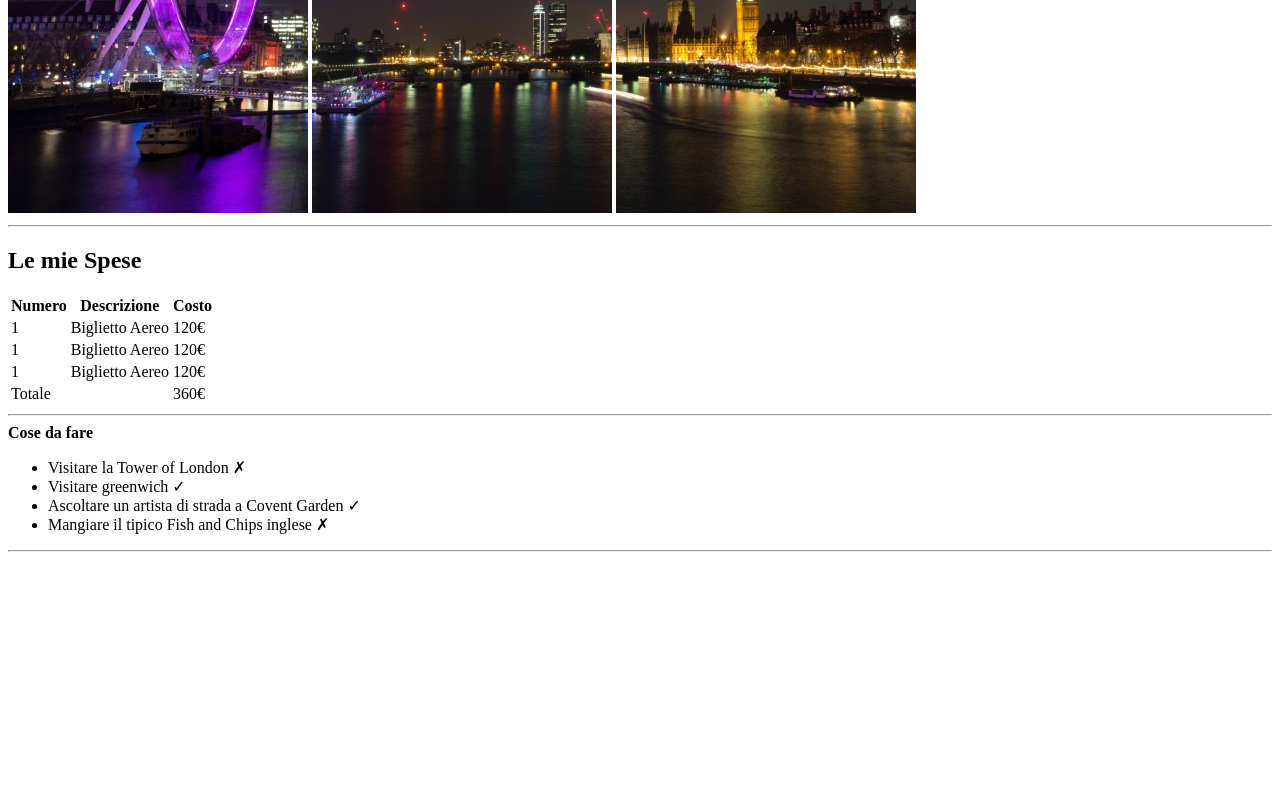
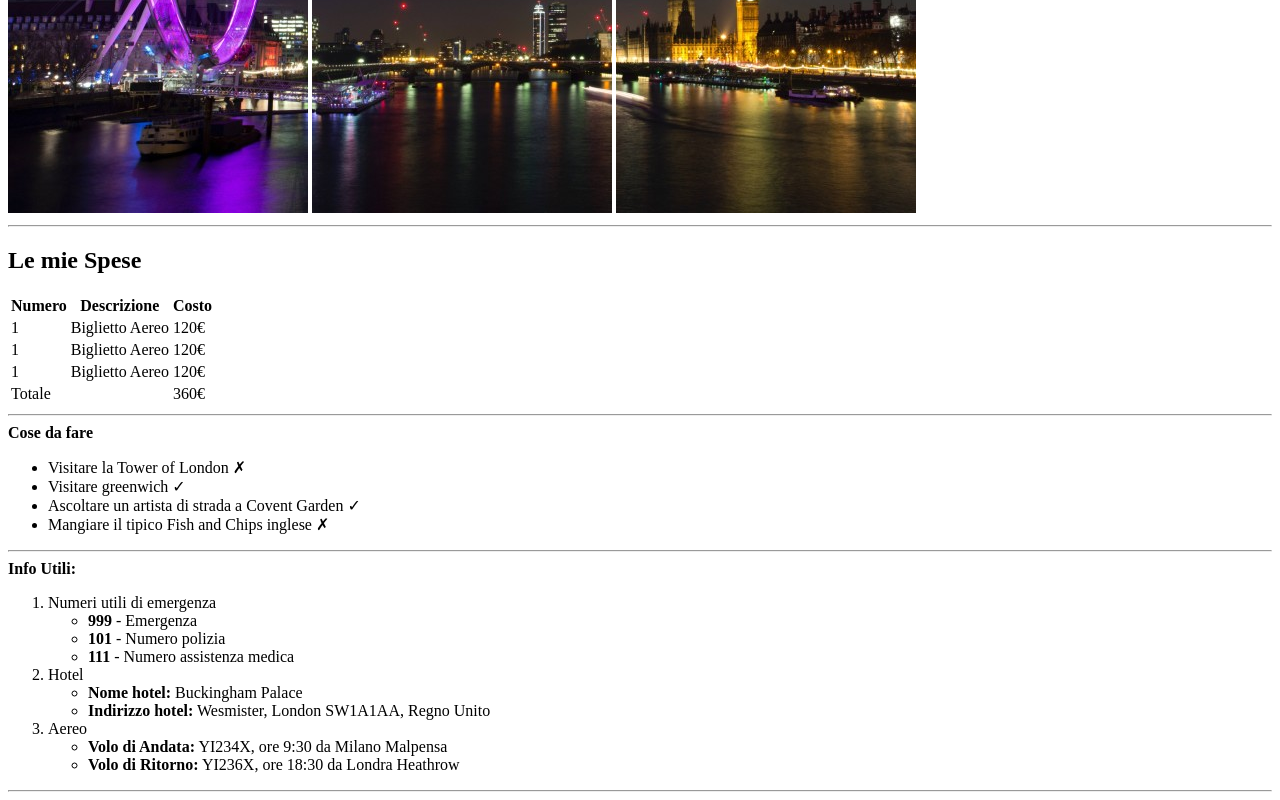
Before and after one commit to RiccardoMacchi/html-london-trip, a plain HTML site: page index.html in a window 1280 px wide. Shown: the part 467-1267 px from the top of the page. Before the commit the page ends 1027 px from the top, so only its background shows below. Drawn offline with Linux system fonts and the light colour scheme.

Commit message:
info utili - fine main

```diff
--- a/index.html
+++ b/index.html
@@ -6,7 +6,7 @@
     <title>Document</title>
 </head>
 <body>
-    <!-- intestazione -->
+<!-- intestazione -->
     <header>
         <h1>Il mio viaggio a Londra</h1>
         <img src="img/pexels-bill-emrich-230794-0.jpg" alt="ruota di Londra">
@@ -14,10 +14,10 @@
         <img src="img/pexels-bill-emrich-230794-2.jpg" alt="fine del ponte e BigBang">
     </header>
     <hr>
-    <!-- annotazioni di viaggio -->
+<!-- annotazioni di viaggio -->
     <main>
         <h2>Le mie Spese</h2>
-    <!-- Intestazione tabella -->
+<!-- Intestazione tabella -->
         <table>
             <thead>
                 <tr>
@@ -26,7 +26,7 @@
                     <th>Costo</th>
                 </tr>
             </thead>
-    <!-- corpo tabella -->
+<!-- corpo tabella -->
             <tbody>
                 <tr>
                     <td>1</td>
@@ -44,7 +44,7 @@
                     <td>120€</td>
                 </tr>
             </tbody>
-    <!-- fine tabella -->
+<!-- fine tabella -->
             <tfoot>
                 <tr>
                     <td>Totale</td>
@@ -54,6 +54,7 @@
             </tfoot>
         </table>
     <hr>
+<!-- lista cose da fare -->
         <strong>Cose da fare</strong>
         <ul>
             <li>Visitare la Tower of London &cross;</li>
@@ -62,7 +63,27 @@
             <li>Mangiare il tipico Fish and Chips inglese &cross;</li>
         </ul>
     <hr>
-
+ <!-- lista cose utili -->
+        <strong>Info Utili:</strong>
+        <ol>
+            <li>Numeri utili di emergenza</li>
+                <ul>
+                    <li><b>999</b> - Emergenza</li>
+                    <li><b>101</b> - Numero polizia</li>
+                    <li><b>111</b> - Numero assistenza medica</li>
+                </ul>
+            <li>Hotel</li>
+                <ul>
+                    <li><b>Nome hotel:</b> Buckingham Palace</li>
+                    <li><b>Indirizzo hotel:</b> Wesmister, London SW1A1AA, Regno Unito</li>
+                </ul>
+            <li>Aereo</li>
+                <ul>
+                    <li><b>Volo di Andata:</b> YI234X, ore 9:30 da Milano Malpensa</li>
+                    <li><b>Volo di Ritorno:</b> YI236X, ore 18:30 da Londra Heathrow</li>
+                </ul>
+        </ol>
+    <hr>
     </main>
     <!-- foto finali -->
     <footer>
```
